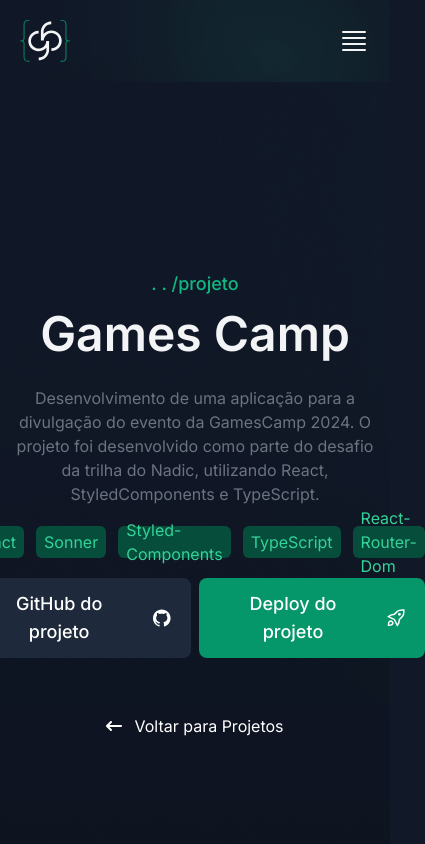
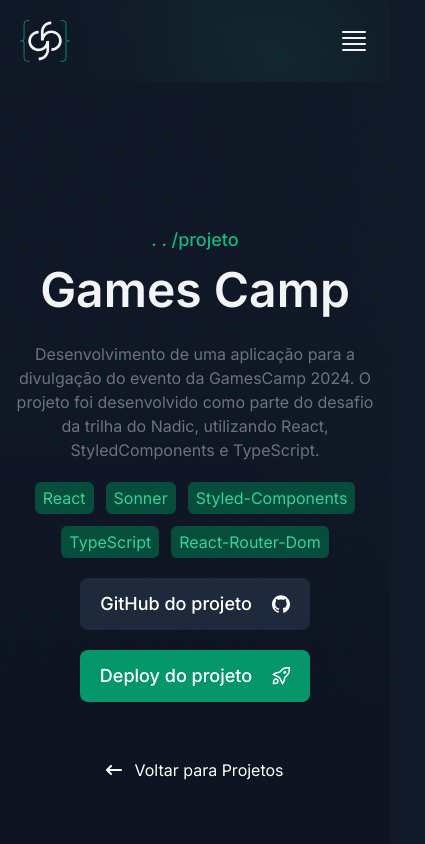
Before and after one commit to Dom-Garotom/Portifolio, a Next.js app: page /project/1 in a window 390 px wide. Shown: the top 844 px of the page, 425 px wide, since content can reach past the window. Built offline with nearby package versions, Linux system fonts and the light colour scheme.

Commit message:
refactor: atualizando responsivo da página de projetos dinâmica

```diff
--- a/src/app/project/[id]/page.tsx
+++ b/src/app/project/[id]/page.tsx
@@ -57,7 +57,7 @@
                 href="/projetos"
             >
 
-                <div className="flex space-x-3 justify-center">
+                <div className="flex gap-3 justify-center w-full flex-wrap ">
                     {data?.stacks.map( (stack , index) => ((
                         <ItenSkill
                             key={index}
@@ -66,7 +66,7 @@
                     )))}
                 </div>
 
-                <div className="flex space-x-2 justify-center">
+                <div className="flex w-full sm:flex-row flex-col gap-5 items-center justify-center">
                     <ButtonGit
                         content="GitHub do projeto"
                         caminho={data?.github}
```
